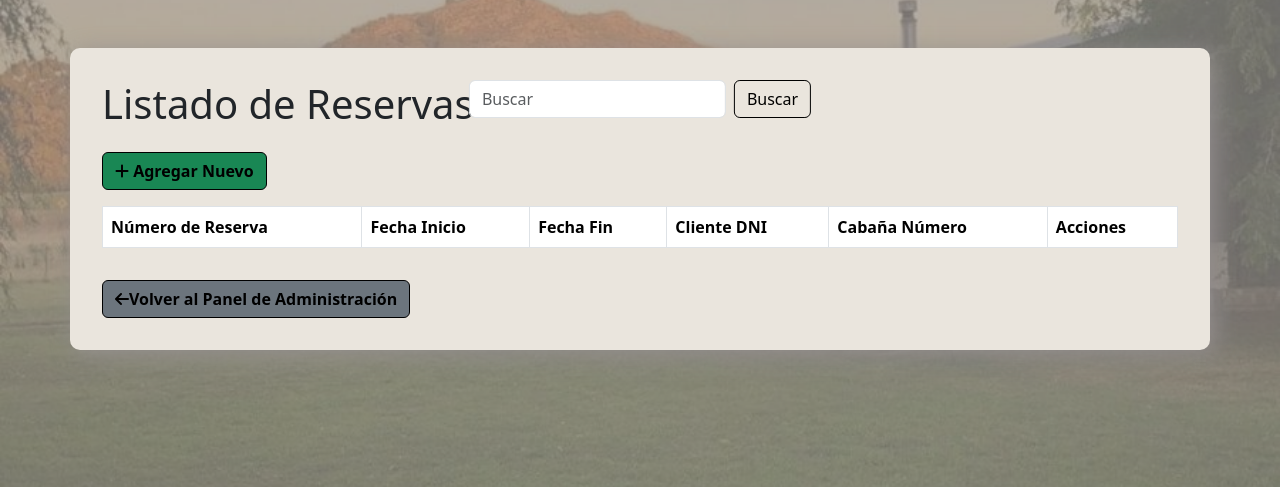
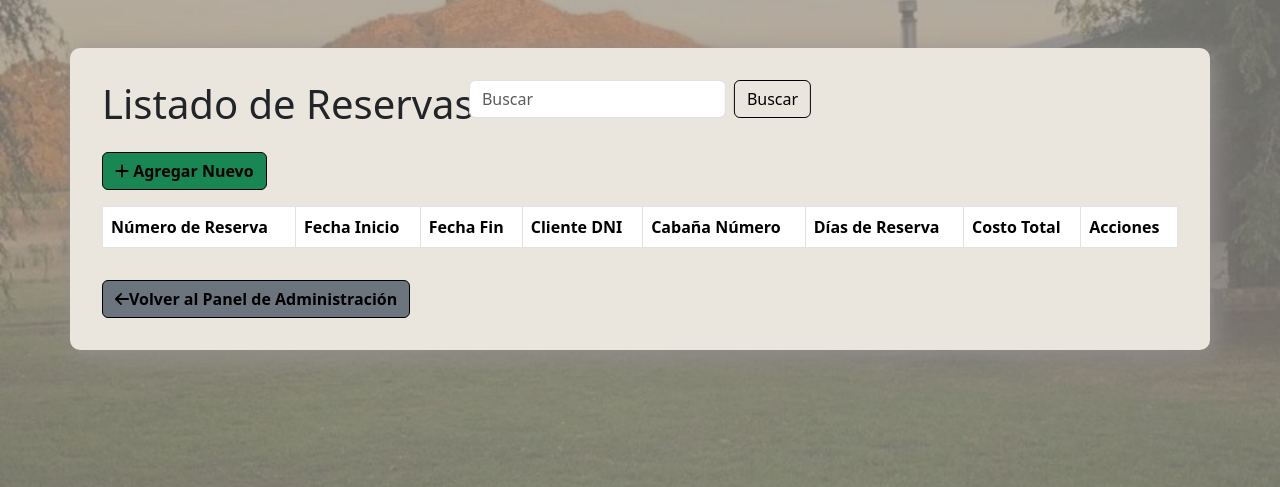
Before and after one commit to AdrianC89/Cabin-Manager-Web, a Node server app: page /reservas in a window 1280 px wide. Shown: the part 129-616 px from the top of the page. Run offline with Node 20, Linux system fonts and the light colour scheme; the visitor is signed in with stand-in values (Sample User, id 1); data that the repository does not hold is empty; some libraries are stand-ins or nearby versions.

Commit message:
Agregue en controladores y model de reserva los campos costo y cantidad de dias para que aparezcan enla vista

```diff
--- a/src/controllers/reservasController.js
+++ b/src/controllers/reservasController.js
@@ -1,12 +1,31 @@
 import { Router } from 'express';
 import Reserva from '../models/reservasModel.js';
+import Cabana from '../models/cabanasModel.js';  // Asegúrate de importar el modelo de Cabana
+
 
 const reservasRouter = Router();
 
+// Obtener todas las reservas con datos de Cabana
 reservasRouter.get('/', async (req, res) => {
     try {
-        const reservas = await Reserva.findAll();
-        res.render('reservas', { reservas });
+        const reservas = await Reserva.findAll({
+            include: [{ model: Cabana, attributes: ['costo_diario'] }]
+        });
+
+        const reservasConDetalles = reservas.map(reserva => {
+            const fechaInicio = new Date(reserva.fecha_inicio);
+            const fechaFin = new Date(reserva.fecha_fin);
+            const diasReserva = Math.ceil((fechaFin - fechaInicio) / (1000 * 60 * 60 * 24));
+            const costoTotal = diasReserva * reserva.Cabana.costo_diario;
+
+            return {
+                ...reserva.toJSON(),
+                diasReserva,
+                costoTotal
+            };
+        });
+
+        res.render('reservas', { reservas: reservasConDetalles });
     } catch (error) {
         res.status(500).json({ error: error.message });
     }
--- a/src/models/reservasModel.js
+++ b/src/models/reservasModel.js
@@ -17,6 +17,25 @@ const Reserva = sequelize.define('Reserva', {
     type: DataTypes.DATEONLY,
     allowNull: false,
   },
+  dias: {
+    type: DataTypes.VIRTUAL,
+    get() {
+      const fechaInicio = new Date(this.fecha_inicio);
+      const fechaFin = new Date(this.fecha_fin);
+      const diffTime = Math.abs(fechaFin - fechaInicio);
+      return Math.ceil(diffTime / (1000 * 60 * 60 * 24)) + 1; // +1 para incluir ambos días
+    }
+  },
+  costo_total: {
+    type: DataTypes.VIRTUAL,
+    async get() {
+      const cabana = await Cabana.findByPk(this.cabana_numero);
+      if (cabana) {
+        return this.dias * cabana.costo_diario;
+      }
+      return null;
+    }
+  },
   cliente_dni: {
     type: DataTypes.INTEGER,
     references: {
@@ -33,7 +52,20 @@ const Reserva = sequelize.define('Reserva', {
   }
 }, {
   tableName: 'Reservas',
-  timestamps: false
+  timestamps: false,
+  hooks: {
+    beforeSave: async (reserva) => {
+      const fechaInicio = new Date(reserva.fecha_inicio);
+      const fechaFin = new Date(reserva.fecha_fin);
+      const diffTime = Math.abs(fechaFin - fechaInicio);
+      reserva.dataValues.dias = Math.ceil(diffTime / (1000 * 60 * 60 * 24)) + 1;
+
+      const cabana = await Cabana.findByPk(reserva.cabana_numero);
+      if (cabana) {
+        reserva.dataValues.costo_total = reserva.dataValues.dias * cabana.costo_diario;
+      }
+    }
+  }
 });
 
 // Definir las asociaciones
--- a/views/reservas.ejs
+++ b/views/reservas.ejs
@@ -1,38 +1,53 @@
 <%- include("templates/header", { tituloWeb: 'Lista de Reservas' }) %>
 
-<% function formatDate(dateString) {
+<%
+function formatDate(dateString) {
     const date = new Date(dateString);
     const day = ('0' + date.getUTCDate()).slice(-2);
     const month = ('0' + (date.getUTCMonth() + 1)).slice(-2);
     const year = date.getUTCFullYear();
     return `${day}/${month}/${year}`;
-} %>
+}
 
-<% function toISODate(dateString) {
-    const [day, month, year] = dateString.split('/');
-    return `${year}-${month}-${day}`;
-} %>
+function calculateDays(startDate, endDate) {
+    const start = new Date(startDate);
+    const end = new Date(endDate);
+    const difference = Math.ceil((end - start) / (1000 * 60 * 60 * 24));
+    return difference;
+}
+
+function calculateCost(days, dailyRate) {
+    return days * dailyRate;
+}
+%>
 
 <%- include("templates/table", {
     titulo: 'Listado de Reservas',
-    encabezados: ['Número de Reserva', 'Fecha Inicio', 'Fecha Fin', 'Cliente DNI', 'Cabaña Número'],
+    encabezados: ['Número de Reserva', 'Fecha Inicio', 'Fecha Fin', 'Cliente DNI', 'Cabaña Número', 'Días de Reserva', 'Costo Total'],
     fieldMapping: {
         'Número de Reserva': 'numero_reserva',
         'Fecha Inicio': 'fecha_inicio',
         'Fecha Fin': 'fecha_fin',
         'Cliente DNI': 'cliente_dni',
-        'Cabaña Número': 'cabana_numero'
+        'Cabaña Número': 'cabana_numero',
+        'Días de Reserva': 'dias',
+        'Costo Total': 'costo_total'
     },
-    datos: reservas.map(reserva => ({
-        numero_reserva: reserva.numero_reserva,
-        fecha_inicio: formatDate(reserva.fecha_inicio),
-        fecha_fin: formatDate(reserva.fecha_fin),
-        cliente_dni: reserva.cliente_dni,
-        cabana_numero: reserva.cabana_numero
-    })),
+    datos: reservas.map(reserva => {
+        const dias = calculateDays(reserva.fecha_inicio, reserva.fecha_fin);
+        const costo_total = calculateCost(dias, reserva.Cabana.costo_diario);
+        return {
+            numero_reserva: reserva.numero_reserva,
+            fecha_inicio: formatDate(reserva.fecha_inicio),
+            fecha_fin: formatDate(reserva.fecha_fin),
+            cliente_dni: reserva.cliente_dni,
+            cabana_numero: reserva.cabana_numero,
+            dias,
+            costo_total
+        };
+    }),
     entidad: 'reservas',
     idField: 'numero_reserva'
 }) %>
 
-
 <%- include("templates/footer") %>
```
